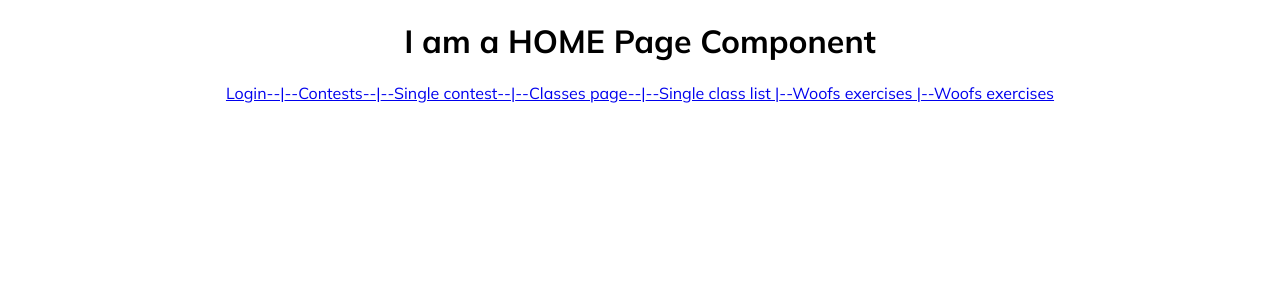
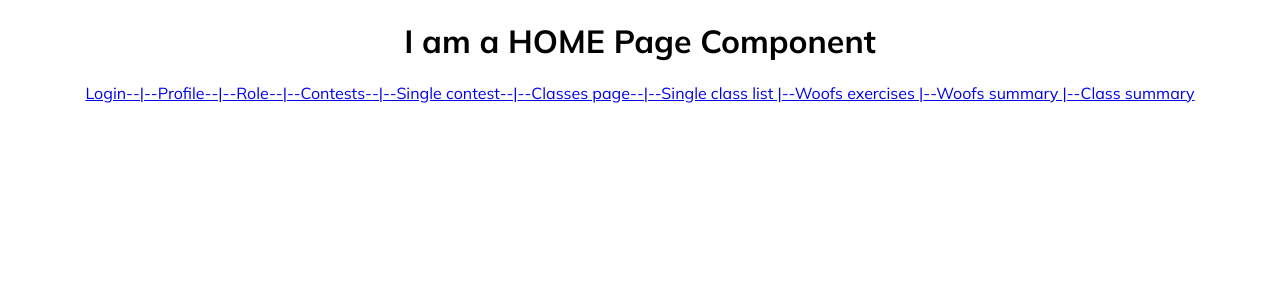
Before and after one commit to CC2021-WBL/GOOD-BOI-Application, a React (Create React App) app: page / in a window 1280 px wide. Shown: the top 300 px of the page. Built offline with nearby package versions, Linux system fonts and the light colour scheme.

Commit message:
- Fixed Routes path i App.js and Links in Homepage

```diff
--- a/src/App.js
+++ b/src/App.js
@@ -7,7 +7,7 @@ import ExercisesPage from './Pages/ExercisesPage/ExercisesPage';
 import HomePage from './Pages/HomePage/HomePage';
 import LoginPage from './Pages/LoginPage/LoginPage';
 import { Route, Routes } from 'react-router-dom';
-import NotFoundPage from './Pages/NotFoundPage/NotFoundPageStyled';
+import NotFoundPage from './Pages/NotFoundPage/NotFoundPage';
 import RegistrationPage from './Pages/RegistrationPage/RegistrationPage';
 import DogSummaryPage from './Pages/DogSummaryPage/DogSummaryPage';
 import LeaderboardPage from './Pages/LeaderboardPage/LeaderboardPage';
@@ -43,16 +43,16 @@ function App() {
             element={<LeaderboardPage />}
           />
           <Route
+            path="role/contests/:contestsId/classes/:classId/classSummary"
+            element={<ClassSummaryPage />}
+          />
+          <Route
             path="role/contests/:contestsId/classes/:classId/:dogId"
             element={<ExercisesPage />}
           />
           <Route
             path="role/contests/:contestsId/classes/:classId/:dogId/dogSummary"
             element={<DogSummaryPage />}
-          />
-          <Route
-            path="role/contests/:contestsId/classes/:classId/classSummary"
-            element={<ClassSummaryPage />}
           />
         </Route>
         <Route path="*" element={<NotFoundPage />}></Route>
--- a/src/Pages/HomePage/HomePage.js
+++ b/src/Pages/HomePage/HomePage.js
@@ -4,12 +4,17 @@ const HomePage = () => {
     <>
       <h1>I am a HOME Page Component</h1>
       <Link to="/login">Login--|</Link>
-      <Link to="/contests">--Contests--|</Link>
-      <Link to="/contests/1">--Single contest--|</Link>
-      <Link to="/contests/1/classes">--Classes page--|</Link>
-      <Link to="/contests/1/classes/1">--Single class list |</Link>
-      <Link to="/contests/1/classes/1/woof">--Woofs exercises |</Link>
-      <Link to="/contests/1/classes/1/woof/summary">--Woofs exercises</Link>
+      <Link to="/profile">--Profile--|</Link>
+      <Link to="/role">--Role--|</Link>
+      <Link to="/role/contests">--Contests--|</Link>
+      <Link to="/role/contests/1">--Single contest--|</Link>
+      <Link to="role/contests/1/classes">--Classes page--|</Link>
+      <Link to="role/contests/1/classes/1">--Single class list |</Link>
+      <Link to="role/contests/1/classes/1/woof">--Woofs exercises |</Link>
+      <Link to="role/contests/1/classes/1/woof/dogSummary">
+        --Woofs summary |
+      </Link>
+      <Link to="role/contests/1/classes/1/classSummary">--Class summary</Link>
       <Outlet />
     </>
   );
```
